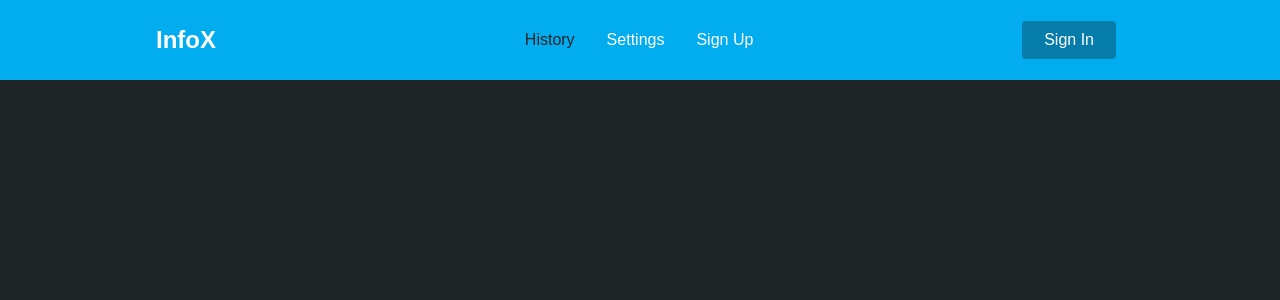
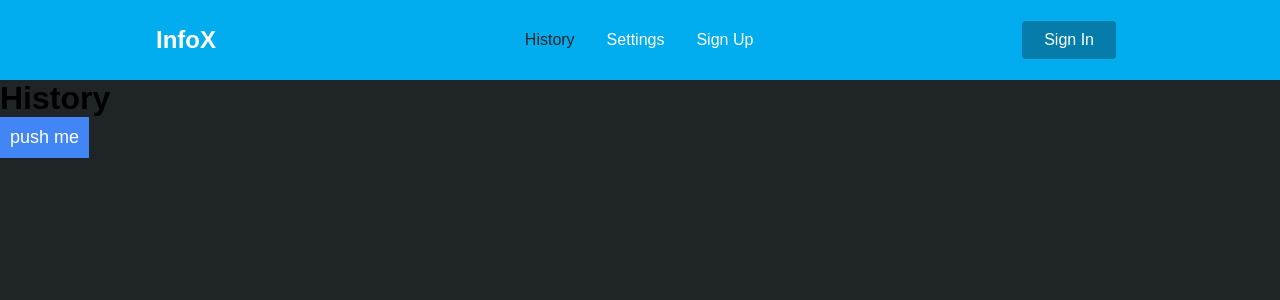
Before and after one commit to CS322-spring22/infox, a React (Create React App) app: page /history in a window 1280 px wide. Shown: the top 300 px of the page. Built offline with nearby package versions, Linux system fonts and the light colour scheme; no server answers; a web font is replaced by a local one.

Commit message:
starting history

```diff
--- a/package.json
+++ b/package.json
@@ -7,8 +7,10 @@
     "@testing-library/jest-dom": "^5.16.4",
     "@testing-library/react": "^12.1.4",
     "@testing-library/user-event": "^13.5.0",
+    "firebase": "^9.6.11",
     "react": "^18.0.0",
     "react-dom": "^18.0.0",
+    "react-firebase-hooks": "^5.0.3",
     "react-icons": "^4.3.1",
     "react-router-dom": "^5.3.0",
     "react-scripts": "5.0.0",
--- a/src/App.js
+++ b/src/App.js
@@ -20,7 +20,7 @@ function App() {
         <Routes>
           <Route path="/" exact element={<SendSummary />} />
           <Route path="/settings" element={Settings} />
-          <Route path="/history" element={History} />
+          <Route path="/history" element={<History />} />
           <Route path="/signup" element={<SignUp />} />
           <Route path="/signin" element={<SignIn />} />
           <Route path="/resetpass" element={<Reset />} />
--- a/src/components/pages/history.js
+++ b/src/components/pages/history.js
@@ -1,17 +1,36 @@
 import React from 'react'
+import { useAuthState } from 'react-firebase-hooks/auth';
+import { db } from '../../firebase';
+import { auth } from '../../firebase';
+import { collection, doc, getDocs, setDoc, addDoc, query, where } from 'firebase/firestore';
 
-const History = () => {
+function History(){
+  const user = useAuthState(auth);
+  let Clicked = async (e) => {
+    console.log("button pressed");
+    if (!user){
+      console.log("no user logged in");
+    }
+    const usersRef = collection(db, 'users');
+    const q = query(usersRef, where("users","==","EZU4Ts8H9vR4XtDWGl4g"));
+    console.log(q);
+
+
+    const querySnapshot = await getDocs(collection(db, "users"));
+    querySnapshot.forEach((doc) => {
+      console.log(`${doc.id} => ${doc.data()}`);
+    });
+
+  }
+
   return (
-    <div style={{
-        display: 'flex',
-        justifyContent: 'center',
-        alignItems: 'center',
-        height: '90vh',
-        color: 'white'
-        }}
-    >
+    <div>
         <h1>History</h1>
+        <button className="login__btn login__google" onClick={Clicked}>
+          push me
+        </button>
     </div>
+
   )
 }
 
```
Also changed, not shown: req.txt, 1 other file (tests, documents, lock files or other folders).
